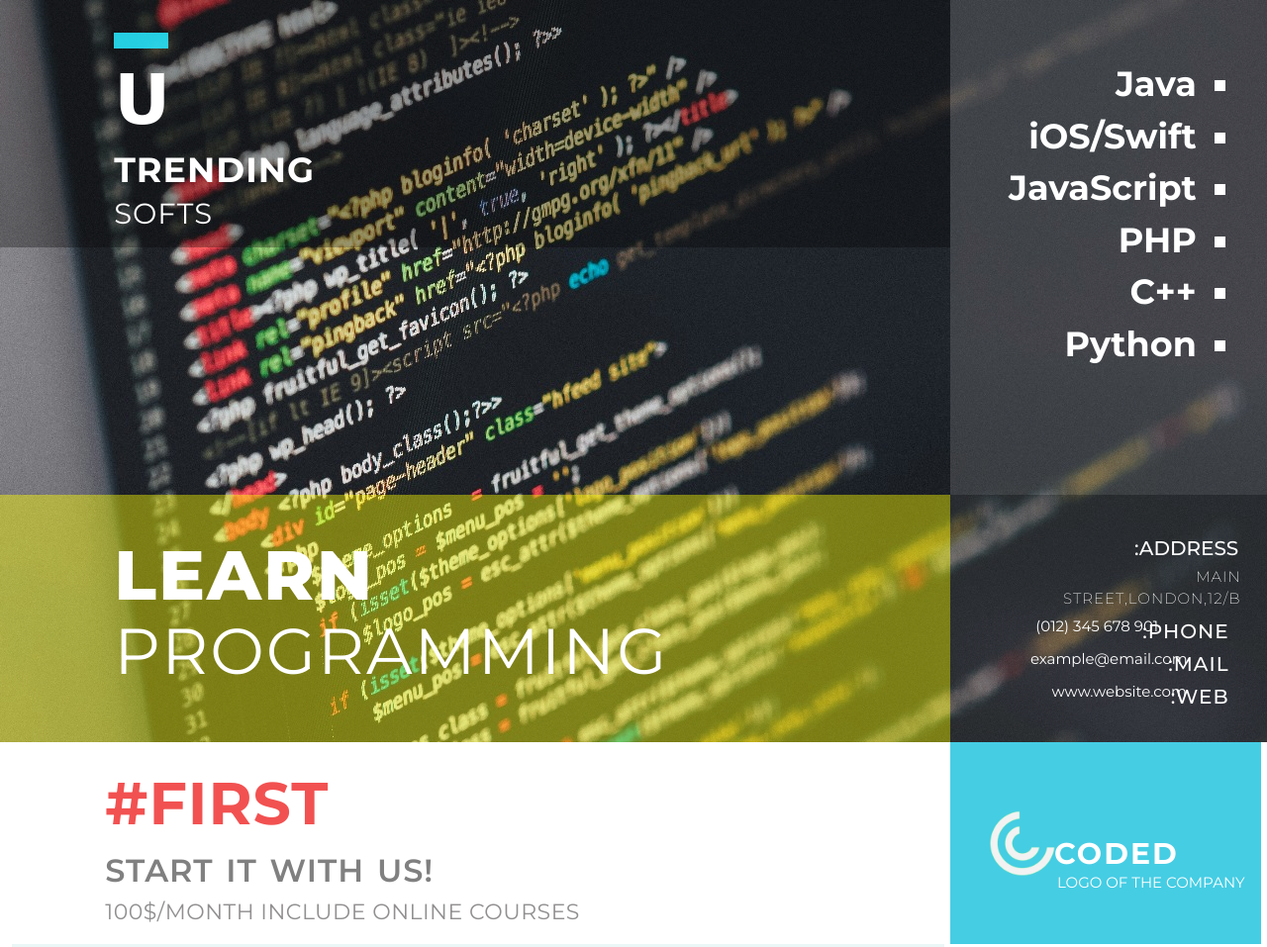
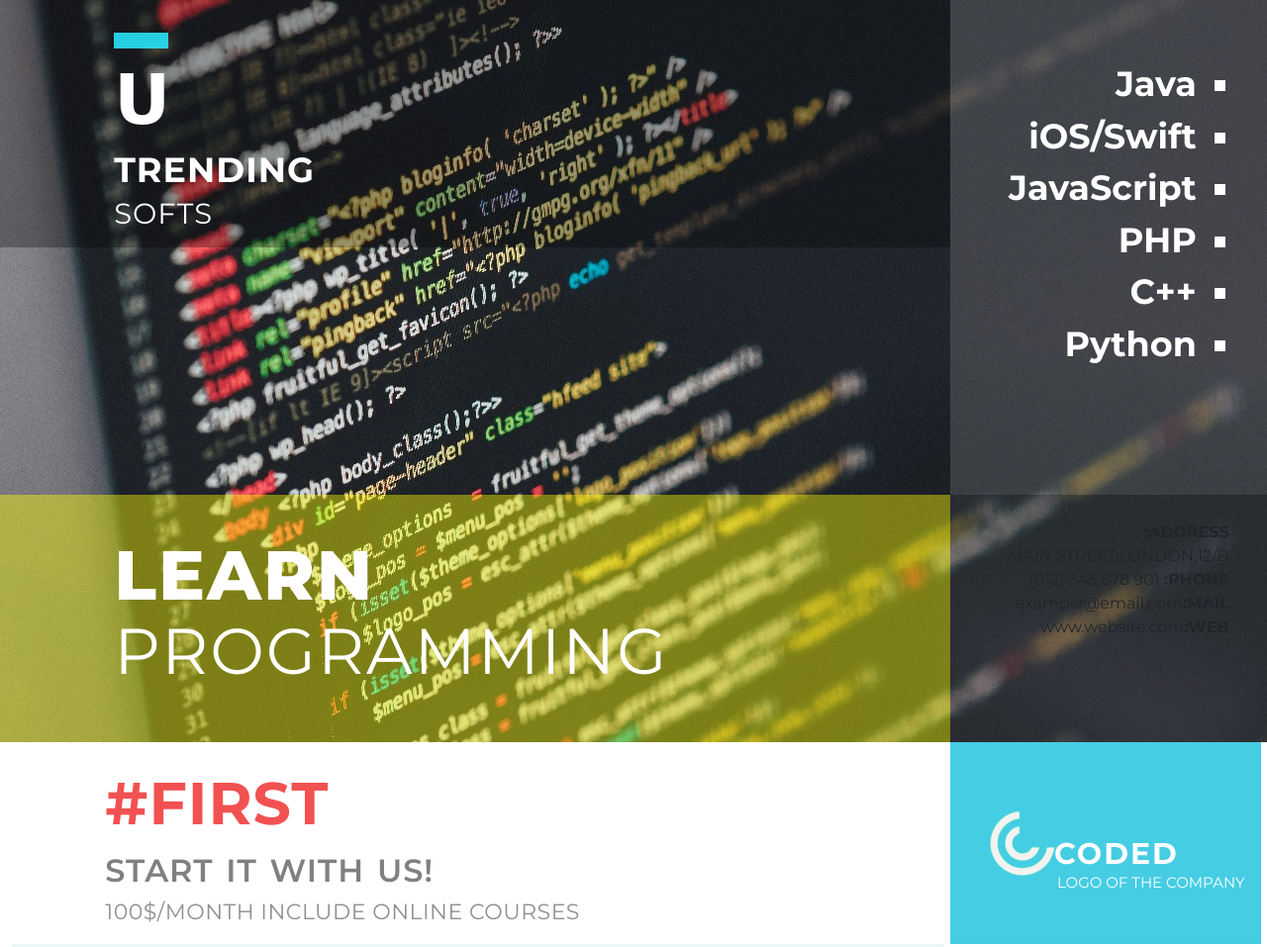
Before and after one commit to sweta01k/Layout_3, a plain HTML site: page index.html in a window 1280 px wide. Shown: the top 957 px of the page at 99% size. Drawn offline with nearby package versions, Linux system fonts and the light colour scheme.

Commit message:
Update index.html

```diff
--- a/index.html
+++ b/index.html
@@ -36,14 +36,9 @@
                         <p class="program">PROGRAMMING</p>
                     </div>
                     <div class="col-md-3 part4">
-                        <p class="row add">:ADDRESS</p>
-                        <p class="row text2">MAIN STREET,LONDON,12/B</p>
-                        <p class="row number">(012) 345 678 901 <p class="row-cols-1 phone">:PHONE</p>
-                        </p>
-                        <p class="row example">example@email.com<p class="row-cols-1 mail">:MAIL</p>
-                        </p>
-                        <p class="row www">www.website.com<p class="row-cols-1 web">:WEB</p>
-                        </p>
+                       <b>:ADDRESS</b><br>
+                        MAIN STREET,LONDON,12/B<br>(012) 345 678 901 <b>:PHONE</b><br>
+                        example@email.com<b>:MAIL</b><br>www.website.com<b>:WEB</b>
                     </div>
                 </div>
             </div>
```
